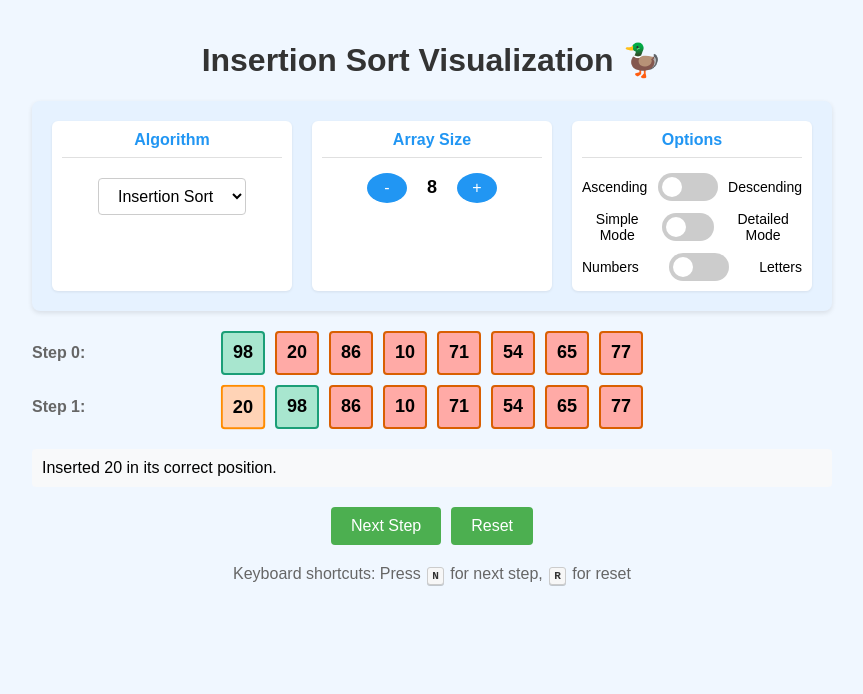
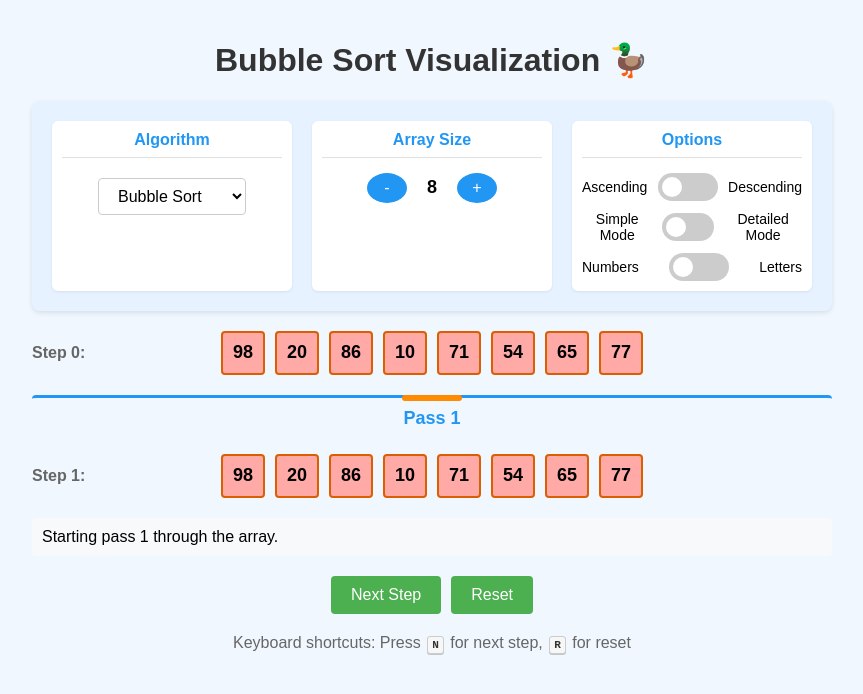
Before and after one commit to domluther/sortVisualiser, a plain HTML site: page index.html in a window 1280 px wide. Both pictures are taken after a click on the button "Next Step". Shown: the whole page, without its empty margins (208-1071 px from the left). Drawn offline with Linux system fonts and the light colour scheme.

Commit message:
refactor: more detail in bubble

```diff
--- a/index.html
+++ b/index.html
@@ -7,15 +7,15 @@
     <link rel="stylesheet" href="styles.css">
 </head>
 <body>
-    <h1>Insertion Sort Visualization 🦆</h1>
+    <h1>Bubble Sort Visualization 🦆</h1>
 
     <div class="settings-panel">
         <div class="settings-section">
             <h3>Algorithm</h3>
             <div class="algorithm-selector">
                 <select id="algorithm-selector">
+                    <option value="bubble">Bubble Sort</option>
                     <option value="insertion">Insertion Sort</option>
-                    <option value="bubble">Bubble Sort</option>
                     <option value="merge">Merge Sort</option>
                 </select>
             </div>
--- a/script.js
+++ b/script.js
@@ -8,7 +8,7 @@ const state = {
 	isLetters: false, // New property to track if using letters instead of numbers
 	arrayLength: 8, // New property to track array length
 	steps: [],
-	algorithm: "insertion", // Track current algorithm
+	algorithm: "bubble", // Track current algorithm
 };
 
 // DOM elements
@@ -203,6 +203,7 @@ function calculateBubbleSortSteps() {
 	});
 
 	let swapped;
+	let previousPassSwapped = false; // Track if previous pass had swaps
 	const n = array.length;
 	let sortedElements = 0;
 
@@ -210,16 +211,22 @@ function calculateBubbleSortSteps() {
 	do {
 		swapped = false;
 
-		// Start of new pass
-		if (state.isDetailedMode) {
-			state.steps.push({
-				array: [...array],
-				current: null,
-				compared: null,
-				sortedCount: sortedElements,
-				description: `Starting pass ${sortedElements + 1} through the array.`,
-			});
+		// Start of new pass - show in both detailed and simple modes
+		let passDescription;
+		// This will happen on the first pass
+		if (sortedElements === 0) {
+			passDescription = `Starting pass ${sortedElements + 1} through the array.`;
+		} else {
+			passDescription = `A swap was needed in the previous pass, so we need another pass. Starting pass ${sortedElements + 1}.`;
 		}
+
+		state.steps.push({
+			array: [...array],
+			current: null,
+			compared: null,
+			sortedCount: sortedElements,
+			description: passDescription,
+		});
 
 		// Inner loop for comparisons within a pass
 		for (let i = 0; i < n - 1 - sortedElements; i++) {
@@ -288,6 +295,9 @@ function calculateBubbleSortSteps() {
 			});
 		}
 
+		// Track if this pass had swaps for the next pass description
+		previousPassSwapped = swapped;
+
 		// Optimization: if no swaps occurred in a pass, the array is sorted
 		if (!swapped && sortedElements < n - 1) {
 			state.steps.push({
@@ -321,6 +331,20 @@ function renderCurrentStep() {
 
 	// Update the explanation
 	explanationElement.textContent = step.description;
+
+	// Check if this is the start of a new pass for bubble sort
+	if (state.algorithm === "bubble" &&
+		step.current === null &&
+		step.compared === null &&
+		step.sortedCount !== undefined &&
+		!step.finalPosition) {
+
+		// Add a pass header
+		const passHeader = document.createElement("div");
+		passHeader.className = "pass-header";
+		passHeader.textContent = `Pass ${step.sortedCount + 1}`;
+		sortContainer.appendChild(passHeader);
+	}
 
 	// Create the step element
 	const stepElement = document.createElement("div");
@@ -445,8 +469,6 @@ function handleDecreaseSize() {
 // Handle algorithm selection change
 function handleAlgorithmChange() {
 	state.algorithm = algorithmSelector.value;
-	// Update the document title
-	document.title = `${state.algorithm.charAt(0).toUpperCase() + state.algorithm.slice(1)} Sort Visualization`;
 	// Update the heading
 	document.querySelector("h1").textContent =
 		`${state.algorithm.charAt(0).toUpperCase() + state.algorithm.slice(1)} Sort Visualization 🦆`;
--- a/styles.css
+++ b/styles.css
@@ -170,6 +170,31 @@ input:checked + .slider:before {
 	position: relative;
 }
 
+.pass-header {
+	font-size: 18px;
+	font-weight: bold;
+	color: #2196f3;
+	text-align: center;
+	margin: 20px 0 15px 0;
+	padding: 10px 0;
+	border-top: 3px solid #2196f3;
+	background-color: #f0f7ff;
+	border-radius: 4px;
+	position: relative;
+}
+
+.pass-header:before {
+	content: "";
+	position: absolute;
+	top: -3px;
+	left: 50%;
+	transform: translateX(-50%);
+	width: 60px;
+	height: 6px;
+	background-color: #ff8c00;
+	border-radius: 3px;
+}
+
 .sort-step:before {
 	content: attr(data-step);
 	position: absolute;
@@ -331,10 +356,10 @@ kbd {
 		transform: translateY(0);
 	}
 	25% {
-		transform: translateY(-10px);
+		transform: translateY(-2px);
 	}
 	75% {
-		transform: translateY(10px);
+		transform: translateY(2px);
 	}
 	100% {
 		transform: translateY(0);
```
